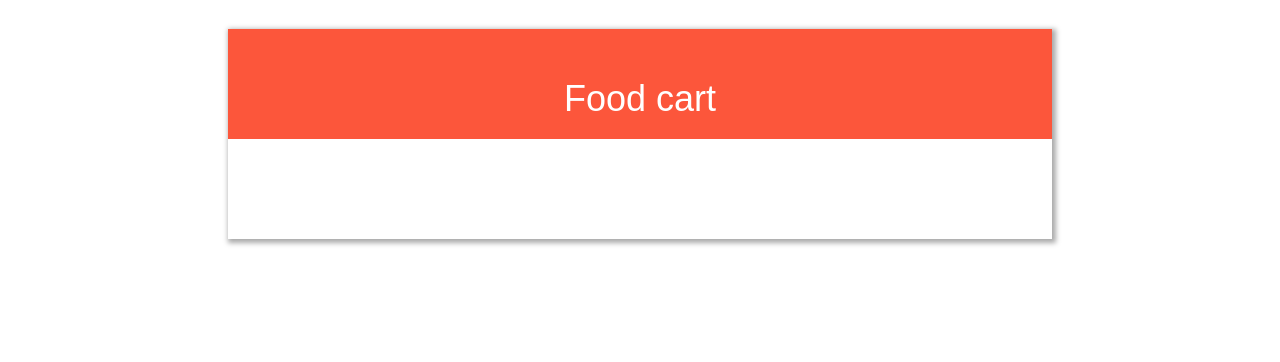
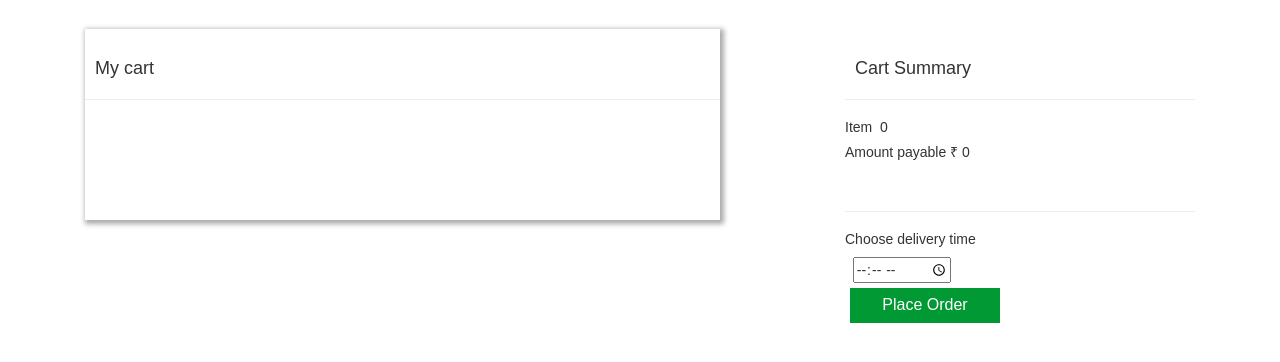
Before and after one commit to thorathena/FoodOnTime, a PHP site: page /cart.php in a window 1280 px wide; the page is wider, and only the part inside the window is pictured. Shown: the part 51-413 px from the top of that part. Run offline with PHP 8.4, Linux system fonts and the light colour scheme.

Commit message:
Made changes in cart

```diff
--- a/cart.php
+++ b/cart.php
@@ -16,21 +16,29 @@
 	}
 	session_start();
 include 'includes/header.php';
+$count = 0;
+$item = 0;
 ?>
 <body  >
 
 <br><br><br><br>
-<div class="col-lg-8 col-lg-offset-2">
+<div class = "row">
+<div class="container">
+<div class=" col-lg-7 ">
 	<div  style=" box-shadow: 2px 2px 5px 2px #aaaaaa">
-		<div class="box" >
+		<!--<div class="box" >
 			<div align="center">
 				<br>
 
 				<h1>Food cart</h1>
 
 			</div>
+		</div> -->
+		<div>
+		<br>
+		<h4 style = "margin : 10px">My cart</h4>
+		<hr>
 		</div>
-
 
 			<div class=" box-control ">
 				<div class="container ">
@@ -59,10 +67,19 @@ include 'includes/header.php';
 											  <div class="media-body">
 												<h4 class="media-heading"><?php echo $row["name"];?> </h4>
 											<!--	<span>&#8377</span><?php //echo $row["price"];?><br> -->
-												<h5>qty: <?php echo $row["qty"];?> </h5>
+												<h5><!--<input value = "<?php echo $row["qty"];?>" required> --></h5>
 												<h5>price:<?php echo $row["qty"]*$row["f_price"]?></h5>
-												<input type="hidden" name="f_id" value="<?php echo $row["f_id"];?>" />
-												<button class="btn btn-grn" name="rem" type = "submit"></span> Remove</button></a>
+												<form id='' method='POST' action='cart.php'>
+														<input type='button' value='-' class='qtyminus' field='<?php echo $row["f_id"];?>' />
+														<input type='text' name='<?php echo $row["f_id"];?>' class='qty' value = "<?php echo $row["qty"];?>"/>
+														<input type='button' value='+' class='qtyplus' field='<?php echo $row["f_id"];?>' />
+
+												</form>
+												<?php $item = $item +1; ?>
+												<?php $count = $count + ($row["qty"]*$row["f_price"]) ?>
+												<input type="hidden" name="f_id" value="<?php echo $row["f_id"];?>" /><br>
+												<button class="btn"name="rem" type = "submit"> Remove</button>
+
 											  </div>
 											</div>
 										</form>
@@ -82,6 +99,24 @@ include 'includes/header.php';
 			</div>
 	</div>
 </div>
+<div class="col-lg-1"></div>
+<div class="col-lg-4">
+	<div>
+		<br>
+		<h4 style = "margin : 10px">Cart Summary</h4>
+		<hr>
+		</div>
+		<h5> Item      &nbsp</span><?php echo $item ?></h5>
+		<h5> Amount payable      <span>&#8377 </span><?php echo $count ?></h5><br>
+		<hr>
+		<h5> Choose delivery time</h5>
+		<form action="payMethod.php" method="POST" >
+		&nbsp <input type="time" /><br>
+		<button class="btn btn-grn" type = "submit"></span> Place Order</button>
+		</form>
+</div>
+</div>
+</div>
 
 
 
--- a/menu.php
+++ b/menu.php
@@ -118,7 +118,8 @@ include 'includes/header.php';
 												<input type="hidden" name="f_id" value="<?php echo $row["food_id"];?>" />
 												<input type="hidden" name="f_name" value="<?php echo $row["food_name"];?>" />
 												<input type="hidden" name="f_price" value="<?php echo $row["price"];?>" />
-												<button class="btn btn-grn" onClick="cartAction('<?php echo $row["food_id"]; ?>');" type = "submit"><span class = "glyphicon glyphicon-shopping-cart"></span> Add to cart</button></a>
+												<input type="hidden" name="f_img" value="<?php echo $row["img"];?>" />
+												<button class="btn btn-grn" type = "submit"><span class = "glyphicon glyphicon-shopping-cart"></span>Add to cart</button></a>
 											  </div>
 											</div>
 										</form>
@@ -142,7 +143,7 @@ include 'includes/header.php';
 
 <script>
 function cartAction(action) {
-	console.log(action);
+	document.getElementById("txt").innerHTML="Added to cart";
 
 
 }
--- a/myscripts.js
+++ b/myscripts.js
@@ -13,7 +13,7 @@ jQuery(document).ready(function(){
             $('input[name='+fieldName+']').val(currentVal + 1);
         } else {
             // Otherwise put a 0 there
-            $('input[name='+fieldName+']').val(0);
+            $('input[name='+fieldName+']').val(1);
         }
     });
     // This button will decrement the value till 0
@@ -25,12 +25,12 @@ jQuery(document).ready(function(){
         // Get its current value
         var currentVal = parseInt($('input[name='+fieldName+']').val());
         // If it isn't undefined or its greater than 0
-        if (!isNaN(currentVal) && currentVal > 0) {
+        if (!isNaN(currentVal) && currentVal > 1) {
             // Decrement one
             $('input[name='+fieldName+']').val(currentVal - 1);
         } else {
             // Otherwise put a 0 there
-            $('input[name='+fieldName+']').val(0);
+            $('input[name='+fieldName+']').val(1);
         }
     });
 });
--- a/style.css
+++ b/style.css
@@ -62,6 +62,29 @@
     font-weight: inherit;
     color:#FFF !important;
 }
+
+.btn-org{
+    background-color: #FF6E33;
+    border-radius: 0px;
+    margin: 5px;
+    padding: 5px;
+    width: 150px;
+    font-size: 20px;
+    font-weight: inherit;
+	color:#FFF
+}
+
+.btn-org:hover {
+    background-color: FF6433;
+    border-radius: 0px;
+    margin: 5px;
+    padding: 5px;
+    width: 150px;
+    font-size: 20px;
+    font-weight: inherit;
+    color:#FFF !important;
+}
+
 
 
 .btn-grn{
--- a/wallet.php
+++ b/wallet.php
@@ -55,9 +55,8 @@ include 'includes/header.php';
 
         <div class="col-md-12 col-xs-12 login_control">
  			<div class="control">
-                    <div class="label">Available Balance:</div>
-                    <div  class="form-control" ><?php echo  $res['balance'];?><br><div/>
-            </div>
+                    <div><center><h3>Available Balance:&nbsp
+                    <?php echo  $res['balance'];?></h3></center></div>
         </div>
 		<div align="center">
                      <a href = "addBalance.php"><button class="btn btn-orange" >Add Balance</button></a>
```
Also changed, not shown: addMoney1.php (+15 -8 lines), line-item.php (+31 -5 lines), payMethod.php (added, +35 -0 lines).
